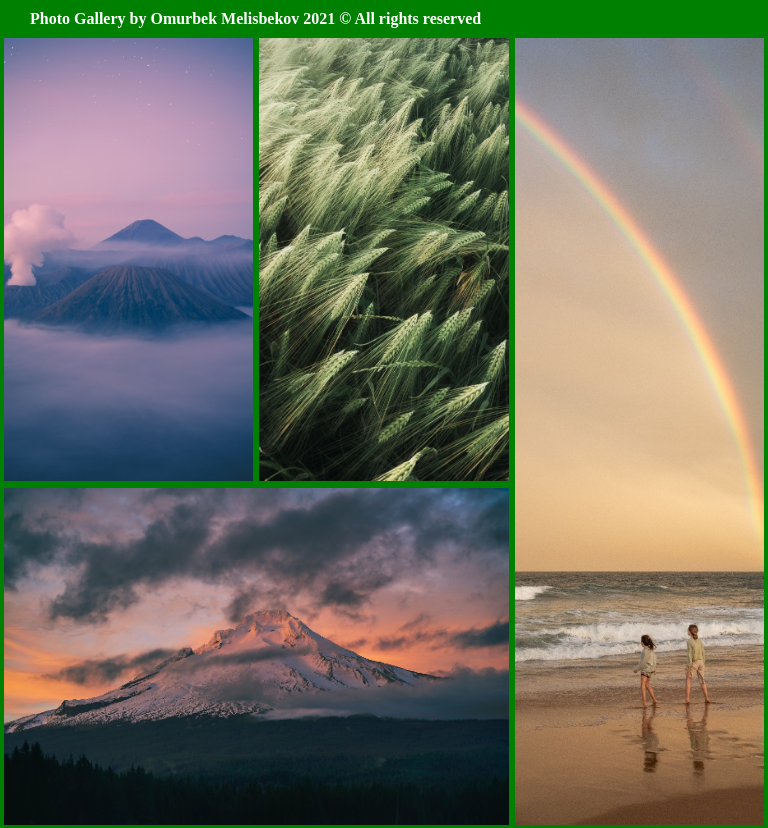
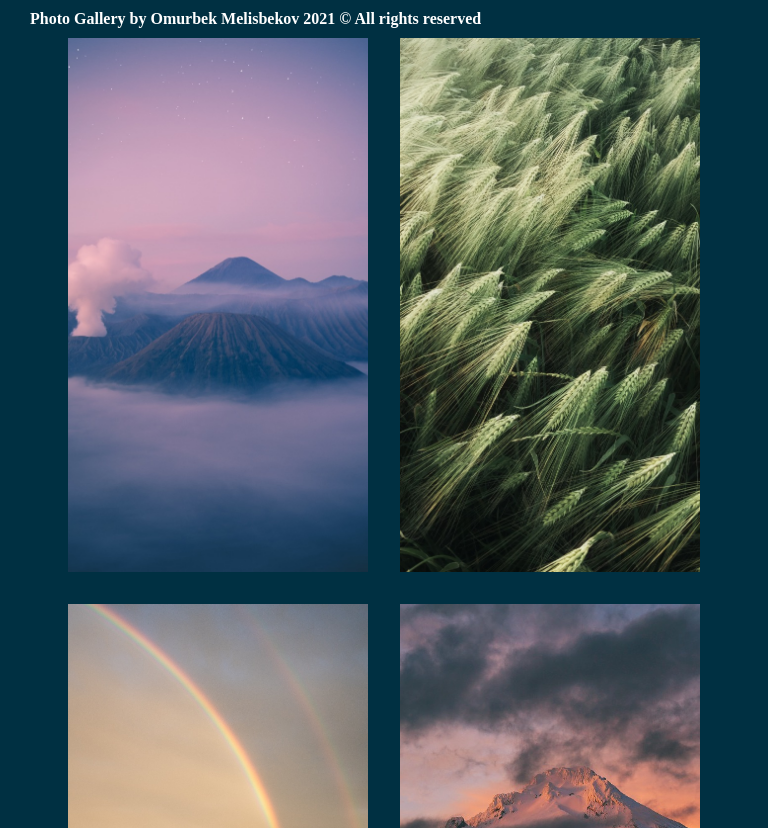
Before and after one commit to Omurbek007/Omurbek007, a plain HTML site: page index.html in a window 768 px wide. Shown: the top 828 px of the page. Drawn offline with Linux system fonts and the light colour scheme.

Commit message:
I added Media Queries for layouts

```diff
--- a/style.css
+++ b/style.css
@@ -4,7 +4,7 @@
 }
 body {
     box-sizing: border-box;
-    background-color: green;
+    background-color: rgb(0, 48, 66);
     font-family: Tahoma sans-serif;
 }
 figcaption {
@@ -24,6 +24,33 @@ figcaption > span {
     grid-template-columns: repeat(3, 1fr);
     /* grid-auto-rows: minmax(200px auto); */
     grid-gap: .4em;
+}
+
+@media screen and (min-width: 610px) and (max-width: 810px) {
+   .wrapper {
+    /* grid-template-columns: 2fr 2fr 2fr; */
+    display: flex;
+    flex-direction: row;
+    flex-wrap: wrap;
+    justify-content: center;
+    gap: 2em;
+   }
+
+   .box1, .box2, .box3, .box4, .box5, .box6, .box7, .box8, .box9, .box10, .box11, .box12, .box13, .box14, .box15, .box16, .box17, .box18, .box19, .box20 {
+
+    min-width: 300px;
+    max-width: 30%;
+}
+}
+
+@media screen and (min-width: 100px) and (max-width: 609px) {
+    .wrapper {
+        display: flex;
+        flex-direction: column;
+    }
+    .box1, .box2, .box3, .box4, .box5, .box6, .box7, .box8, .box9, .box10, .box11, .box12, .box13, .box14, .box15, .box16, .box17, .box18, .box19, .box20 {
+        width: 100%;
+    }
 }
 
 img {
```
